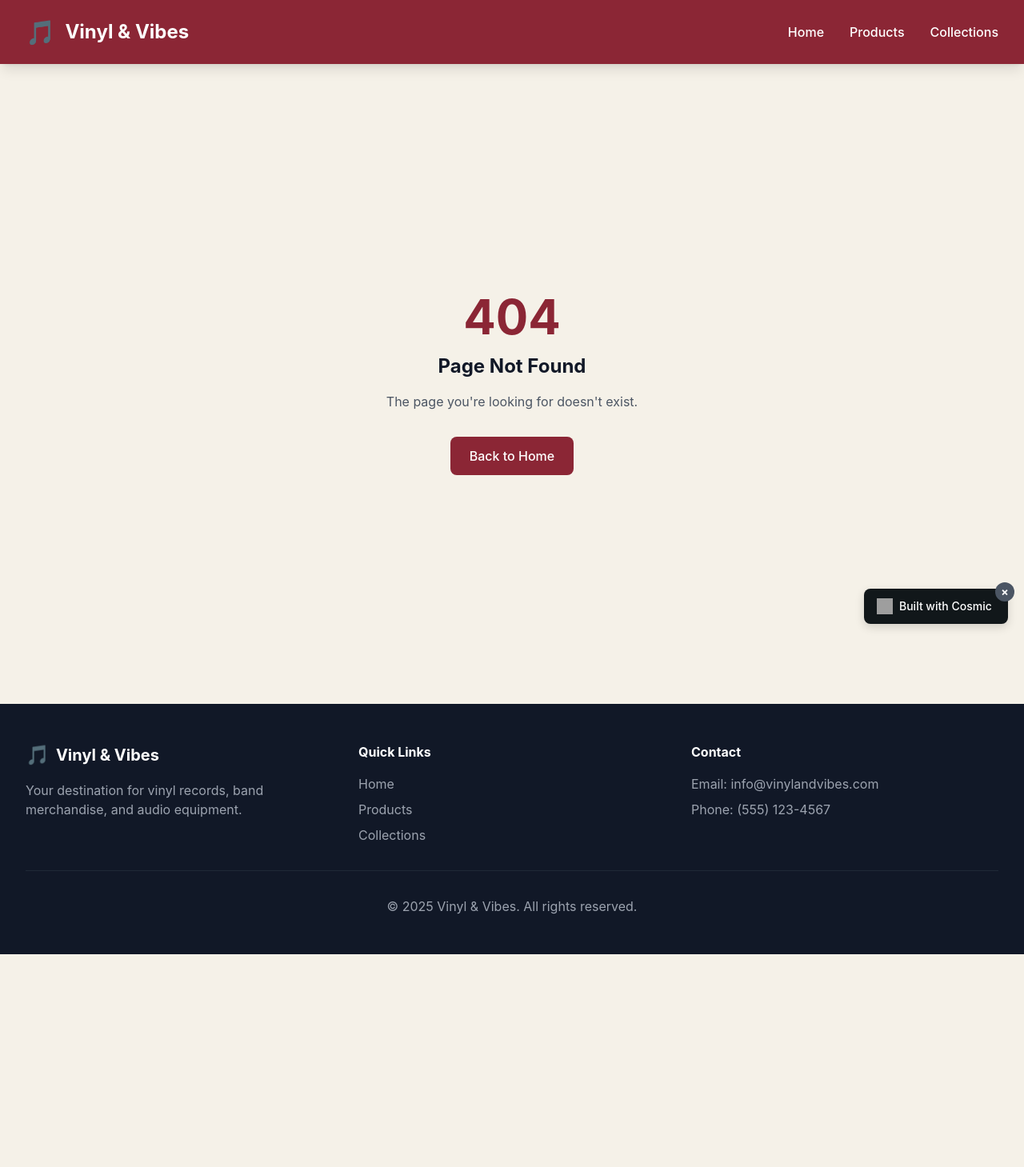
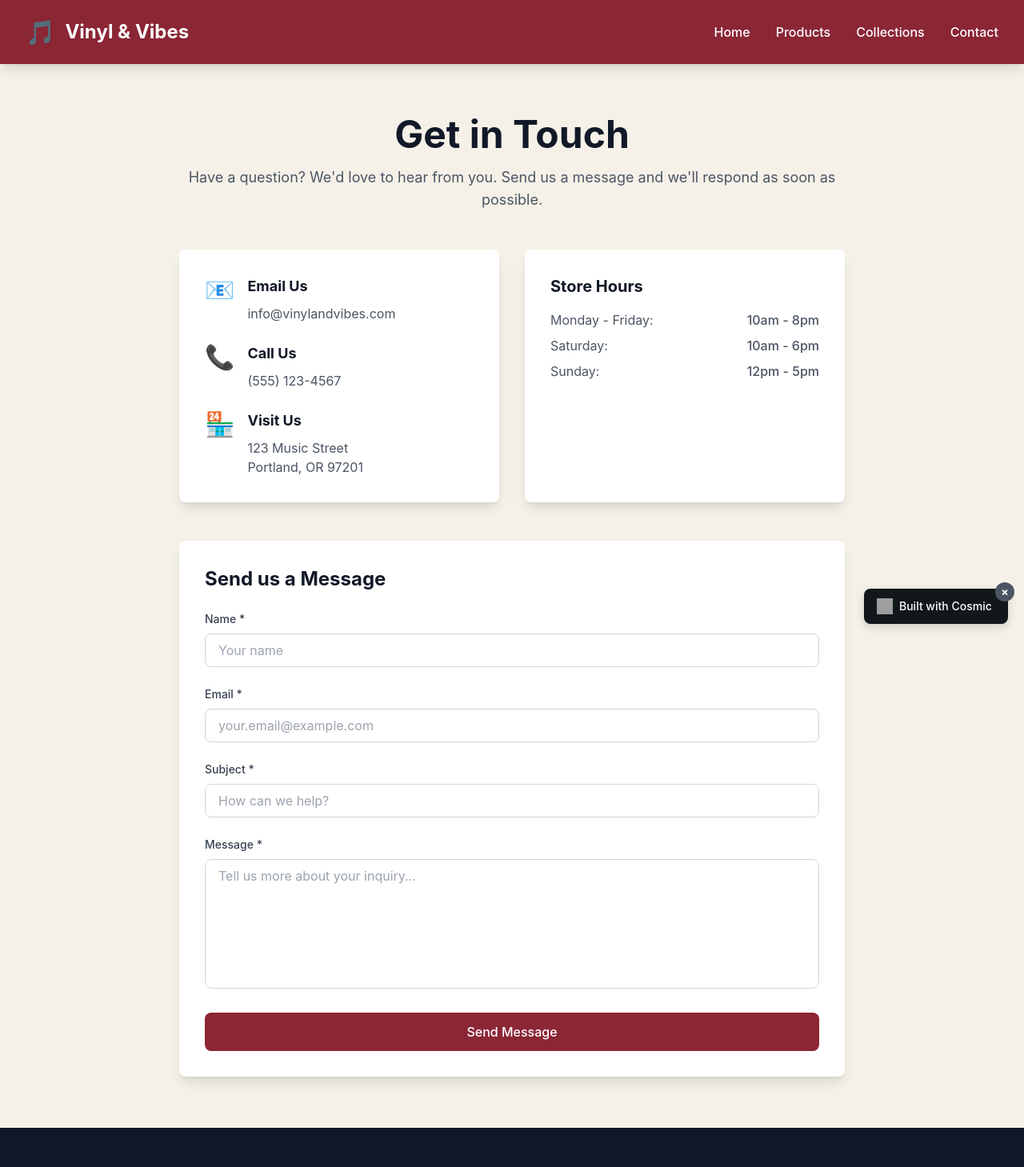
Before and after one commit to cosmic-community/vinyl-vibes-music-store, a Next.js app: page /contact in a window 1280 px wide. Before the commit this address had no page. Shown: the top 1459 px of the page at 80% size. Before the commit the page ends 1193 px from the top, so only its background shows below. Built offline with nearby package versions, Linux system fonts and the light colour scheme; grey boxes are pictures that could not be loaded.

Commit message:
Add contact page with Resend-powered email form

```diff
--- /dev/null
+++ b/app/api/contact/route.ts
@@ -0,0 +1,55 @@
+import { NextRequest, NextResponse } from 'next/server'
+import { Resend } from 'resend'
+
+const resend = new Resend(process.env.RESEND_API_KEY)
+
+export async function POST(request: NextRequest) {
+  try {
+    const body = await request.json()
+    const { name, email, subject, message } = body
+
+    // Validate required fields
+    if (!name || !email || !subject || !message) {
+      return NextResponse.json(
+        { error: 'All fields are required' },
+        { status: 400 }
+      )
+    }
+
+    // Send email using Resend
+    const { data, error } = await resend.emails.send({
+      from: 'tony@cosmicjs.com',
+      to: 'tony@cosmicjs.com',
+      subject: `Contact Form: ${subject}`,
+      html: `
+        <h2>New Contact Form Submission</h2>
+        <p><strong>From:</strong> ${name} (${email})</p>
+        <p><strong>Subject:</strong> ${subject}</p>
+        <hr />
+        <h3>Message:</h3>
+        <p>${message.replace(/\n/g, '<br />')}</p>
+        <hr />
+        <p><small>This email was sent from the Vinyl & Vibes contact form.</small></p>
+      `,
+    })
+
+    if (error) {
+      console.error('Resend error:', error)
+      return NextResponse.json(
+        { error: 'Failed to send email. Please try again.' },
+        { status: 500 }
+      )
+    }
+
+    return NextResponse.json(
+      { success: true, messageId: data?.id },
+      { status: 200 }
+    )
+  } catch (error) {
+    console.error('Contact form error:', error)
+    return NextResponse.json(
+      { error: 'An unexpected error occurred. Please try again.' },
+      { status: 500 }
+    )
+  }
+}
--- /dev/null
+++ b/app/contact/page.tsx
@@ -0,0 +1,75 @@
+import ContactForm from '@/components/ContactForm'
+
+export const metadata = {
+  title: 'Contact Us | Vinyl & Vibes Music Store',
+  description: 'Get in touch with us for any questions about vinyl records, merchandise, or audio equipment.',
+}
+
+export default function ContactPage() {
+  return (
+    <div className="py-16 bg-cream">
+      <div className="container-custom max-w-4xl">
+        <div className="text-center mb-12">
+          <h1 className="text-4xl md:text-5xl font-bold text-gray-900 mb-4">
+            Get in Touch
+          </h1>
+          <p className="text-lg text-gray-600">
+            Have a question? We'd love to hear from you. Send us a message and we'll respond as soon as possible.
+          </p>
+        </div>
+
+        <div className="grid md:grid-cols-2 gap-8 mb-12">
+          <div className="bg-white p-8 rounded-lg shadow-lg">
+            <div className="flex items-start gap-4 mb-6">
+              <div className="text-3xl">📧</div>
+              <div>
+                <h3 className="font-bold text-lg mb-2">Email Us</h3>
+                <p className="text-gray-600">info@vinylandvibes.com</p>
+              </div>
+            </div>
+            <div className="flex items-start gap-4 mb-6">
+              <div className="text-3xl">📞</div>
+              <div>
+                <h3 className="font-bold text-lg mb-2">Call Us</h3>
+                <p className="text-gray-600">(555) 123-4567</p>
+              </div>
+            </div>
+            <div className="flex items-start gap-4">
+              <div className="text-3xl">🏪</div>
+              <div>
+                <h3 className="font-bold text-lg mb-2">Visit Us</h3>
+                <p className="text-gray-600">
+                  123 Music Street<br />
+                  Portland, OR 97201
+                </p>
+              </div>
+            </div>
+          </div>
+
+          <div className="bg-white p-8 rounded-lg shadow-lg">
+            <h3 className="font-bold text-xl mb-4">Store Hours</h3>
+            <div className="space-y-2 text-gray-600">
+              <div className="flex justify-between">
+                <span>Monday - Friday:</span>
+                <span className="font-medium">10am - 8pm</span>
+              </div>
+              <div className="flex justify-between">
+                <span>Saturday:</span>
+                <span className="font-medium">10am - 6pm</span>
+              </div>
+              <div className="flex justify-between">
+                <span>Sunday:</span>
+                <span className="font-medium">12pm - 5pm</span>
+              </div>
+            </div>
+          </div>
+        </div>
+
+        <div className="bg-white p-8 rounded-lg shadow-lg">
+          <h2 className="text-2xl font-bold mb-6">Send us a Message</h2>
+          <ContactForm />
+        </div>
+      </div>
+    </div>
+  )
+}
--- /dev/null
+++ b/components/ContactForm.tsx
@@ -0,0 +1,137 @@
+'use client'
+
+import { useState } from 'react'
+
+export default function ContactForm() {
+  const [formData, setFormData] = useState({
+    name: '',
+    email: '',
+    subject: '',
+    message: ''
+  })
+  const [status, setStatus] = useState<'idle' | 'sending' | 'success' | 'error'>('idle')
+  const [errorMessage, setErrorMessage] = useState('')
+
+  const handleSubmit = async (e: React.FormEvent) => {
+    e.preventDefault()
+    setStatus('sending')
+    setErrorMessage('')
+
+    try {
+      const response = await fetch('/api/contact', {
+        method: 'POST',
+        headers: {
+          'Content-Type': 'application/json',
+        },
+        body: JSON.stringify(formData),
+      })
+
+      const data = await response.json()
+
+      if (!response.ok) {
+        throw new Error(data.error || 'Failed to send message')
+      }
+
+      setStatus('success')
+      setFormData({ name: '', email: '', subject: '', message: '' })
+    } catch (error) {
+      setStatus('error')
+      setErrorMessage(error instanceof Error ? error.message : 'Something went wrong. Please try again.')
+    }
+  }
+
+  const handleChange = (e: React.ChangeEvent<HTMLInputElement | HTMLTextAreaElement>) => {
+    setFormData({
+      ...formData,
+      [e.target.name]: e.target.value
+    })
+  }
+
+  return (
+    <form onSubmit={handleSubmit} className="space-y-6">
+      <div>
+        <label htmlFor="name" className="block text-sm font-medium text-gray-700 mb-2">
+          Name *
+        </label>
+        <input
+          type="text"
+          id="name"
+          name="name"
+          required
+          value={formData.name}
+          onChange={handleChange}
+          className="w-full px-4 py-2 border border-gray-300 rounded-lg focus:ring-2 focus:ring-primary focus:border-transparent"
+          placeholder="Your name"
+        />
+      </div>
+
+      <div>
+        <label htmlFor="email" className="block text-sm font-medium text-gray-700 mb-2">
+          Email *
+        </label>
+        <input
+          type="email"
+          id="email"
+          name="email"
+          required
+          value={formData.email}
+          onChange={handleChange}
+          className="w-full px-4 py-2 border border-gray-300 rounded-lg focus:ring-2 focus:ring-primary focus:border-transparent"
+          placeholder="your.email@example.com"
+        />
+      </div>
+
+      <div>
+        <label htmlFor="subject" className="block text-sm font-medium text-gray-700 mb-2">
+          Subject *
+        </label>
+        <input
+          type="text"
+          id="subject"
+          name="subject"
+          required
+          value={formData.subject}
+          onChange={handleChange}
+          className="w-full px-4 py-2 border border-gray-300 rounded-lg focus:ring-2 focus:ring-primary focus:border-transparent"
+          placeholder="How can we help?"
+        />
+      </div>
+
+      <div>
+        <label htmlFor="message" className="block text-sm font-medium text-gray-700 mb-2">
+          Message *
+        </label>
+        <textarea
+          id="message"
+          name="message"
+          required
+          value={formData.message}
+          onChange={handleChange}
+          rows={6}
+          className="w-full px-4 py-2 border border-gray-300 rounded-lg focus:ring-2 focus:ring-primary focus:border-transparent resize-none"
+          placeholder="Tell us more about your inquiry..."
+        />
+      </div>
+
+      {status === 'success' && (
+        <div className="p-4 bg-green-50 border border-green-200 rounded-lg text-green-800">
+          Thank you for your message! We'll get back to you soon.
+        </div>
+      )}
+
+      {status === 'error' && (
+        <div className="p-4 bg-red-50 border border-red-200 rounded-lg text-red-800">
+          {errorMessage}
+        </div>
+      )}
+
+      <button
+        type="submit"
+        disabled={status === 'sending'}
+        className="w-full btn-primary disabled:opacity-50 disabled:cursor-not-allowed"
+      >
+        {status === 'sending' ? 'Sending...' : 'Send Message'}
+      </button>
+    </form>
+  )
+}
--- a/components/Footer.tsx
+++ b/components/Footer.tsx
@@ -33,6 +33,11 @@ export default function Footer() {
                   Collections
                 </a>
               </li>
+              <li>
+                <a href="/contact" className="hover:text-white transition-colors">
+                  Contact
+                </a>
+              </li>
             </ul>
           </div>
 
--- a/components/Header.tsx
+++ b/components/Header.tsx
@@ -29,6 +29,12 @@ export default function Header() {
             >
               Collections
             </Link>
+            <Link
+              href="/contact"
+              className="hover:text-cream transition-colors font-medium"
+            >
+              Contact
+            </Link>
           </nav>
 
           <button className="md:hidden flex flex-col gap-1.5">
--- a/package.json
+++ b/package.json
@@ -15,7 +15,8 @@
     "next": "16.0.0",
     "react": "^19.0.0",
     "react-dom": "^19.0.0",
-    "@cosmicjs/sdk": "^1.5.6"
+    "@cosmicjs/sdk": "^1.5.6",
+    "resend": "^3.2.0"
   },
   "devDependencies": {
     "@types/node": "^20.0.0",
```
Also changed, not shown: 1 other file (tests, documents, lock files or other folders).
